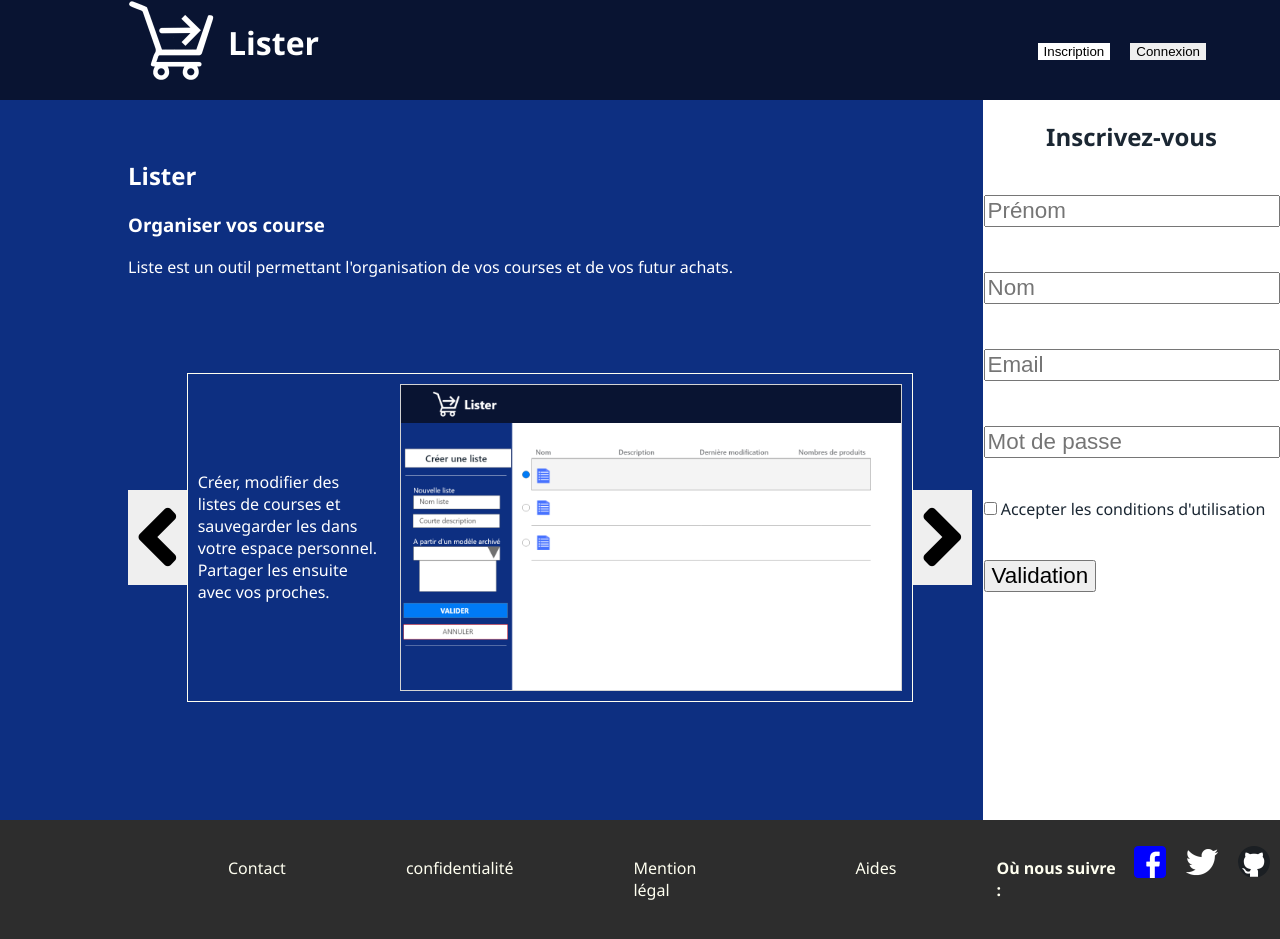
After one commit to MrAuGIR/ListerProject, a PHP site: page /index.php in a window 1280 px wide, after a click on "Inscription". The commit adds this page. Run offline with PHP 8.4, Linux system fonts and the light colour scheme; some libraries are stand-ins or nearby versions.

Commit message:
mise a jour 28/10/2020 à 15h00 - modification des pages index, login et inscription, creation des pages header et footer, creation fonction tab.js

```diff
--- /dev/null
+++ b/inc/footer.php
@@ -0,0 +1,19 @@
+<footer>
+    <div class="block-footer container">
+        <nav class="nav-footer">
+            <ul>
+                <li><a class="link-without-style" href="#" title="vers page contact">Contact</a></li>
+                <li><a class="link-without-style" href="#" title="vers page confidentialité">confidentialité</a></li>
+                <li><a class="link-without-style" href="#" title="vers page mention légal">Mention légal</a></li>
+                <li><a class="link-without-style" href="#" title="vers page aides">Aides</a></li>
+            </ul>
+        </nav>
+        <div class="block-rs">
+            <ul class="horizontal-list"><h4>Où nous suivre :</h4>
+                <li><a href="http://www.facebook.fr" title="vers page facebook lister" target="_blank"><img src="img/icon/logo_facebook_32x32.png" alt="logo facebook"/a></li>
+                <li><a href="http://www.twitter.fr" title="vers page twitter lister" target="_blank"><img src="img/icon/logo_twitter_32x32.png" alt="logo twitter"></a></li>
+                <li><a href="http://www.github.fr" title="vers page github lister" target="_blank"><img src="img/icon/logo_github_32x32.png" alt="logo github"></a></li>
+            </ul>
+        </div>
+    </div><!--END main div block footer-->
+</footer>
--- /dev/null
+++ b/inc/header.php
@@ -0,0 +1,38 @@
+<!DOCTYPE html>
+<html lang="fr">
+<head>
+    <meta charset="UTF-8">
+    <meta name="viewport" content="width=device-width, initial-scale=1.0">
+    <meta name="description" content="shopping list management website">
+    <meta name="keywords" content="list, liste, shopping, courses, management, gestion">
+    <meta name="author" content="aurélien Girard">
+    <link rel="icon" type="image/png" href="img/icon/favicon.png" >
+    <link rel="stylesheet" type="text/css" href="styles/indexStyle.css">
+    <link rel="stylesheet" href="https://use.fontawesome.com/releases/v5.3.1/css/all.css">
+    <title>LISTER - Page d'accueil</title>
+</head>
+<body>
+    <header>
+        <div class="block-header container">
+            <div class="logo-block">
+                <div class="logo-Lister">
+                    <a class="link-without-style" href="index.php" title="vers page d'accueil"><img src="img/icon/logoList_medium.png" alt="logo lister"></a>
+                </div>
+                <div class="name-lister">
+                   <h1>Lister</h1>
+                </div>
+            </div>
+            <div id="central_header_block" class="central_header">
+            </div><!--END div logo-block-->
+            <div class="nav-block align-right-block" >
+                <nav class="nav-header">
+                    <ul><!--
+                        <li><a class="link-without-style" href="inc/register.php" title="affichage popup de connexion">Connexion</a></li>
+                        <li><a class="link-without-style" href="inc/login.php" title="affichage popup d'inscription">Inscription</a></li>-->
+                        <li><button class="tabNav" onclick="tabElement('block-register',this,'#FFFFFF','div-form')">Inscription</button></li>
+                        <li><button class="tabNav" onclick="tabElement('block-login',this,'#FFFFFF','div-form')">Connexion</button></li>
+                    </ul>
+                </nav>
+            </div><!--END div nav-block-->
+        </div><!-- END div block_header -->
+    </header> <!--header end-->
--- /dev/null
+++ b/inc/login.php
@@ -0,0 +1,23 @@
+<?php
+
+
+
+
+
+
+
+?>
+
+<h2>Connectez vous</h2>
+<form method="GET" action="">
+    <label for="pseudo" hidden>Pseudo ou login</label>
+    <input type="text" name="pseudo" id="pseudo" placeholder="Pseudo">
+    <br>
+    <label for="password" hidden>Password</label>
+    <input type="text" name="password" id="password" placeholder="Mot de passe">
+    <br>
+    <label for="autoLogin" >Connexion automatique
+    <input type="checkbox" name="autoLogin" id="autoLogin"></label>
+    <br>
+    <input type="submit" value="Validation">
+</form>
--- /dev/null
+++ b/inc/register.php
@@ -0,0 +1,20 @@
+<h2>Inscrivez-vous</h2>
+<form>
+    <label for="firstname" hidden>Prénom</label>
+    <input type="text" name="firstname" id="firstname" placeholder="Prénom" >
+    <br>
+    <label for="name" hidden>Nom</label>
+    <input type="text" name="name" id="name" placeholder="Nom">
+    <br>
+    <label for="email" hidden>Email</label>
+    <input type="text" name="email" id="email" placeholder="Email">
+    <br>
+    <label for="password" hidden>Password</label>
+    <input type="text" name="password" id="password" placeholder="Mot de passe">
+    <br>
+    <label for="cgu" hidden>Condition d'utilisation</label>
+    <input type="checkbox" name="cgu" id="cgu">
+    <span>Accepter les conditions d'utilisation</span>
+    <br>
+    <input type="submit" value="Validation">
+</form>
--- /dev/null
+++ b/index.php
@@ -0,0 +1,63 @@
+<!-- insertion du header -->
+<?php require 'inc/header.php'; ?>
+
+    <div class="main-block">
+        <main class="central-block container">
+            <div class="central_left ">
+                <section id="presentation">
+                    <h2>Lister</h2>
+                    <h3>Organiser vos course</h3>
+                    <p>Liste est un outil permettant l'organisation de vos courses et de vos futur achats.</p>
+                </section>
+                <section id="list_illustration">
+                    <div id="left_arrow">
+                        <button onclick="switchElement('clickLeft')" id="clickLeft" title="illustration précédente"><i class="fas fa-angle-left fa-7x"></i></button>
+                    </div>
+                    <div id="illustration_default" class="center_illustration">
+                        <div class="center_illustration_left">
+                            <p>Créer, modifier des listes de courses et sauvegarder les dans votre espace personnel. Partager les ensuite avec vos proches.</p>
+                        </div>
+                        <div class="center_illustration_right">
+                           <img src="img/illustration/Page_principal_xd.png" alt="illustration page principal">
+                        </div>
+                    </div>
+                    <div id="illustration_second" class="center_illustration" >
+                        <div class="center_illustration_left">
+                            <p>L'outil d'édition vous permet de créer votre liste personnalisé, notamment grace à une bibliothèque de produits près enregistrés</p>
+                        </div>
+                        <div class="center_illustration_right">
+                           <img src="img/illustration/Page_edition_xd.png" alt="illustration page édition">
+                        </div>
+                    </div>
+                    <div id="illustration_third" class="center_illustration" >
+                        <div class="center_illustration_left">
+                            <p>L'outil de visualisation, vous permet de suivre vos course en direct, et de savoir à tous moment ou vous en êtes et ce qui vous reste à faire.</p>
+                        </div>
+                        <div class="center_illustration_right">
+                           <img src="img/illustration/Page_visualisation_xd.png" alt="illustration page visualisation">
+                        </div>
+                    </div>
+                    <div id="right_arrow">
+                       <button onclick="switchElement('clickRight')" id="clickRight" title="illustration suivante"><i class="fas fa-angle-right fa-7x"></i></button>
+                    </div>
+                </section><!--END section list_outil-->
+                <div id="bottom_tools">
+
+                </div>
+            </div> <!--END div class 'central_left'-->
+            <div class="central_right ">
+                <div id="block-register" class="form-sign-in div-form">
+                    <?php require 'inc/register.php'; ?>
+                </div>
+                <div id="block-login" class="form-log-in div-form">
+                    <?php require 'inc/login.php'; ?>
+                </div>
+            </div> <!--END div class 'central_right'-->
+        </main>
+    </div><!--END div main-block -->
+
+    <script src="scripts/switch.js"></script>
+    <script src="scripts/tab.js"></script>
+    <?php require 'inc/footer.php'; ?>
+</body>
+</html>
--- /dev/null
+++ b/scripts/tab.js
@@ -0,0 +1,27 @@
+
+function tabElement(pageName,element, color, className)
+{
+    var tabElement = document.getElementsByClassName(className);
+    // on met le display sur none ppour faire disparaitre les blocs
+    for(i=0; i<tabElement.length; i++)
+    {
+        tabElement[i].style.display="none";
+    }
+
+    //on enlève la couleur de fond du menu
+    var tabNav = document.getElementsByClassName('tabNav');
+    for(i=0; i<tabNav.length; i++)
+    {
+        tabNav[i].style.backgroundColor = "";
+    }
+
+    //on affiche le formulaire voulu
+    document.getElementById(pageName).style.display= "flex";
+
+    //on change la couleur du fond du bouton du menu actif
+    element.style.backgroundColor = color;
+
+}
+
+// l'element avec l'id 'default' est mis visible par défaut
+document.getElementById("default").click();
--- a/styles/indexStyle.css
+++ b/styles/indexStyle.css
@@ -46,7 +46,7 @@ header {
 }*/
 /* nav block position */
 .align-right-block {
-    margin-right: 2%;
+    margin-right: 5vw;
 }
 .nav-block{
     display: flex;
@@ -145,8 +145,12 @@ nav.nav-header ul li{
     min-width: 20vw;
 }
 
-.form-sign-in{
-    display: flex;
+.div-form {
+    display: none;
+}
+
+.form-sign-in, .form-log-in{
+   /* display: flex; */
     flex-direction: column;
     align-items: center;
     color : rgb(27,39,51);
@@ -160,6 +164,13 @@ nav.nav-header ul li{
     font-size: 1.4em;
     margin: 1em 0;
 }
+
+.form-log-in input{
+    font-size: 1.4em;
+    margin: 1em 0;
+}
+
+
 
 /******************/
 /* FOOTER        */
```
Also changed, not shown: index.html (deleted, +0 -134 lines).
